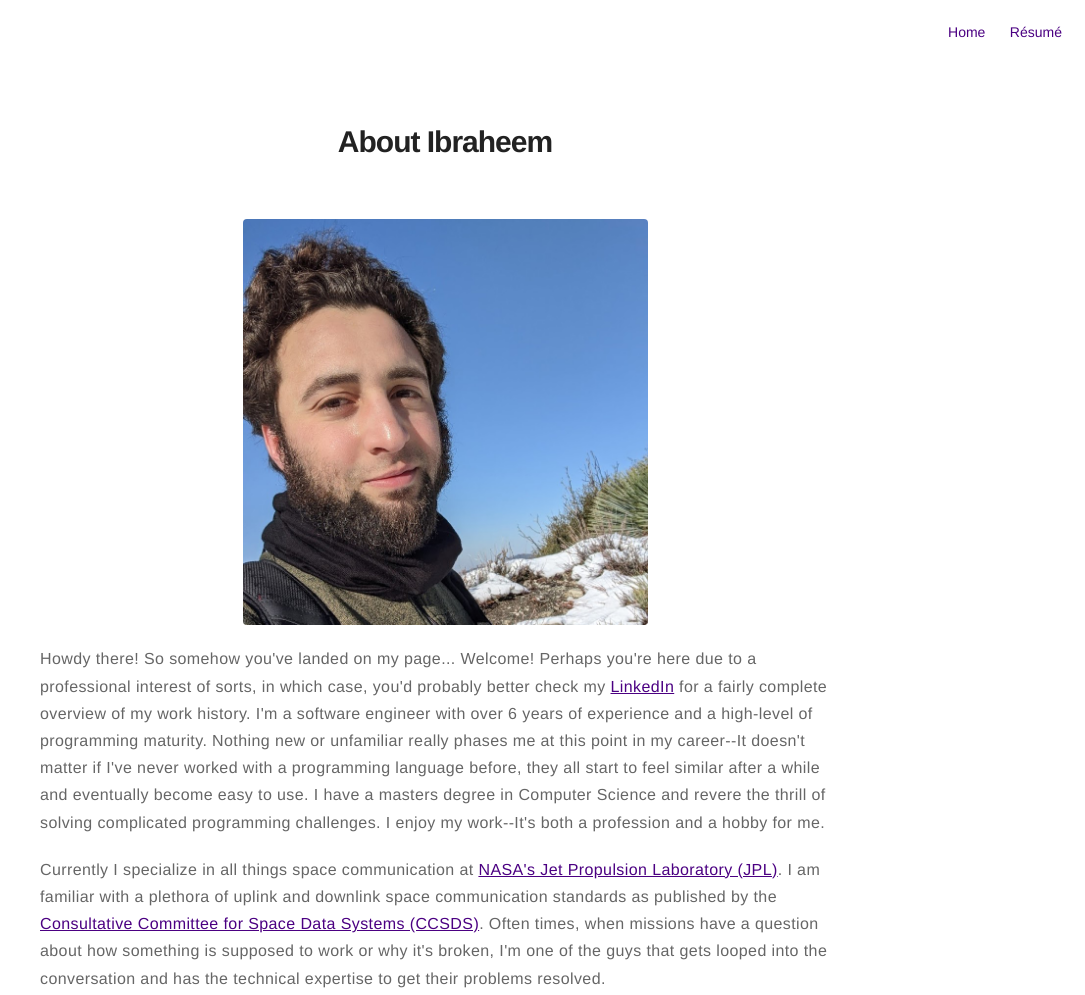
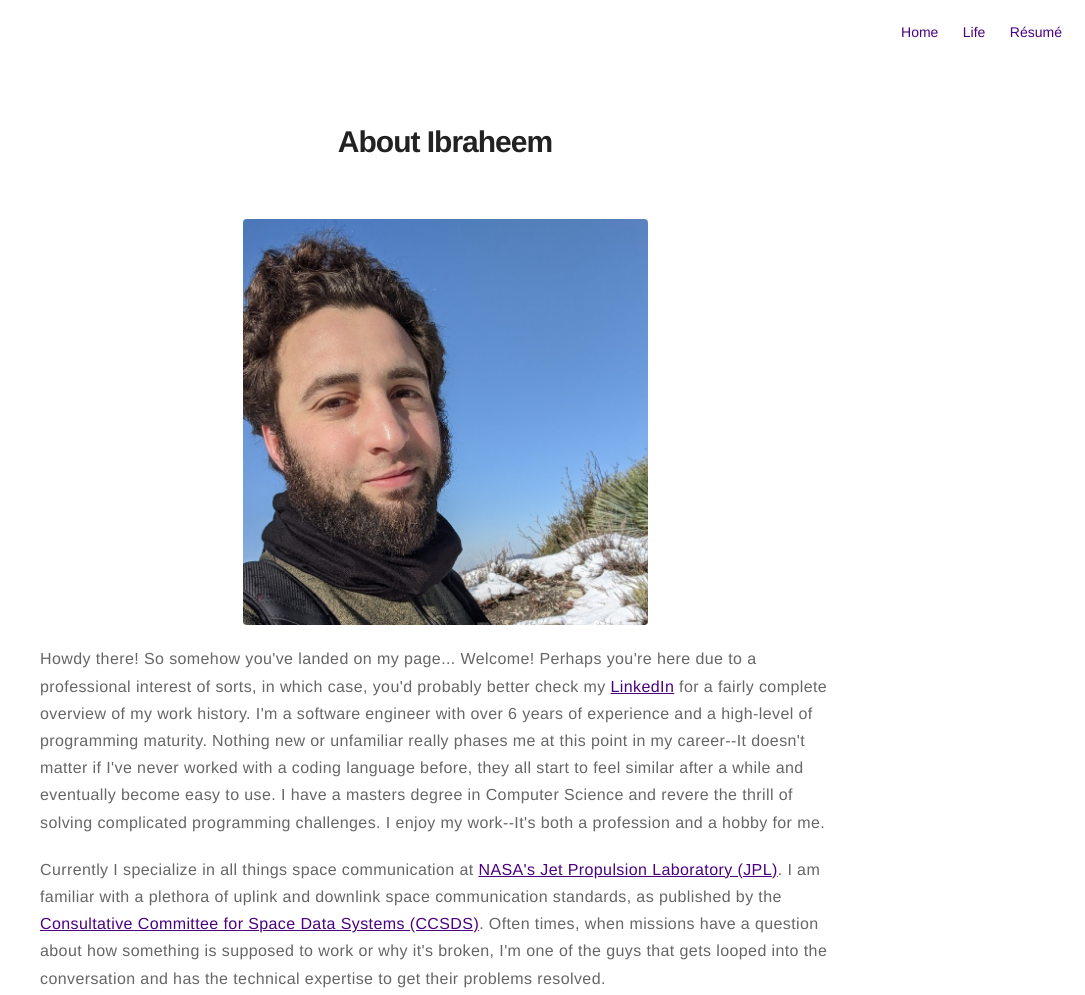
Before and after one commit to iysaleh/iysaleh.github.io, a Jekyll site: the page built from about.md, in a window 1280 px wide and 1400 px high. Shown: the top 995 px of the window, without its empty margins (195-1280 px from the left). Built offline with Jekyll 4.4.1, drawn with Linux system fonts in a browser that asks for light colours; some of the changed text lies outside the part shown.

Commit message:
Add updates for life picture page

```diff
--- a/_config.yml
+++ b/_config.yml
@@ -76,9 +76,12 @@ pagination:
 # if you don't need projects, comment the *projects* configs below
 projects: false
 
-# if you don't need "about" or "blog", comment them out below
+# if you don't need "about" or "blog" or "life", comment them out below
 about: true
+
 blog: false
+
+life: true
 
 # do you want to show the "read time" of the posts?
 read-time: true
@@ -101,12 +104,13 @@ animation: true
 # add default values to specific pages or layouts
 defaults:
   - scope:
-      path: "" # an empty string here means all files in the project
+      path: "assets/life" # an empty string here means all files in the project
       layout: "post"
     values:
       # setting all post to not hidden by default,
       # can be overridden in the front matter for a specific post
       hidden: false
+      image: true
 
 plugins:
   - jekyll-seo-tag
--- /dev/null
+++ b/_includes/life_style.scss
@@ -0,0 +1,25 @@
+
+@import "base/variables";
+//@import "base/normalize";
+@import "base/life";
+@import "base/syntax";
+@import "base/general";
+@import "base/helpers";
+
+@import "pages/home-blog-projects";
+@import "pages/page";
+@import "pages/post";
+@import "pages/tags";
+
+@import "components/author";
+@import "components/disqus";
+@import "components/footer";
+@import "components/header";
+@import "components/nav";
+@import "components/others";
+@import "components/pagination";
+@import "components/related";
+@import "components/share";
+@import "components/side-by-side";
+@import "components/social-links";
+@import "components/spoiler";
--- a/_includes/nav.html
+++ b/_includes/nav.html
@@ -30,6 +30,14 @@
             {% endif %}
         {% endif %}
 
+        {% if site.life == true %}
+            {% if page.title != "Life" %}
+                <li class="item">
+                    <a class="link" href="{{ site.url }}/life">Life</a>
+                </li>
+            {% endif %}
+        {% endif %}
+
         {% if site.resume == true %}
             <li class="item">
                 <a class="link" href="{% if site.resume-external %}{{ site.resume-url }}{% else %}{{ site.url }}/{{ site.resume-url }}{% endif %}">Résumé</a>
--- /dev/null
+++ b/_sass/base/life.scss
@@ -0,0 +1,61 @@
+// BASIC
+
+ul {
+  display: flex;
+  flex-wrap: wrap;
+  list-style: none;
+}
+
+li {
+  height: 40vh;
+  flex-grow: 1;
+  list-style: none
+}
+
+li:last-child {
+  // There's no science in using "10" here. In all my testing, this delivered the best results.
+  flex-grow: 10;
+}
+
+img {
+  max-height: 100%;
+  min-width: 100%;
+  object-fit: cover;
+  vertical-align: bottom;
+}
+
+// ADVANCED
+
+// Portrait
+
+@media (max-aspect-ratio: 1/1) {
+  li {
+    height: 30vh;
+  }
+}
+
+// Short screens
+
+@media (max-height: 480px) {
+  li {
+    height: 80vh;
+  }
+}
+
+// Smaller screens in portrait
+
+@media (max-aspect-ratio: 1/1) and (max-width: 480px) {
+  ul {
+    flex-direction: row;
+  }
+
+  li {
+    height: auto;
+    width: 100%;
+  }
+  img {
+    width: 100%;
+    max-height: 75vh;
+    min-width: 0;
+  }
+}
--- a/about.md
+++ b/about.md
@@ -5,9 +5,9 @@ layout: page
 <h1>About Ibraheem</h1>
 ![Profile Image]({% if site.external-image %}{{ site.picture }}{% else %}{{ site.url }}/{{ site.picture }}{% endif %})
 
-<p>Howdy there! So somehow you've landed on my page... Welcome! Perhaps you're here due to a professional interest of sorts, in which case, you'd probably better check my <a href="https://www.linkedin.com/in/ibraheem-saleh-35a5636a">LinkedIn</a> for a fairly complete overview of my work history. I'm a software engineer with over 6 years of experience and a high-level of programming maturity. Nothing new or unfamiliar really phases me at this point in my career--It doesn't matter if I've never worked with a programming language before, they all start to feel similar after a while and eventually become easy to use. I have a masters degree in Computer Science and revere the thrill of solving complicated programming challenges. I enjoy my work--It's both a profession and a hobby for me.</p>
+<p>Howdy there! So somehow you've landed on my page... Welcome! Perhaps you're here due to a professional interest of sorts, in which case, you'd probably better check my <a href="https://www.linkedin.com/in/ibraheem-saleh-35a5636a">LinkedIn</a> for a fairly complete overview of my work history. I'm a software engineer with over 6 years of experience and a high-level of programming maturity. Nothing new or unfamiliar really phases me at this point in my career--It doesn't matter if I've never worked with a coding language before, they all start to feel similar after a while and eventually become easy to use. I have a masters degree in Computer Science and revere the thrill of solving complicated programming challenges. I enjoy my work--It's both a profession and a hobby for me.</p>
 
-<p>Currently I specialize in all things space communication at <a href="https://www.jpl.nasa.gov/">NASA's Jet Propulsion Laboratory (JPL)</a>. I am familiar with a plethora of uplink and downlink space communication standards as published by the <a href="https://public.ccsds.org">Consultative Committee for Space Data Systems (CCSDS)</a>. Often times, when missions have a question about how something is supposed to work or why it's broken, I'm one of the guys that gets looped into the conversation and has the technical expertise to get their problems resolved.</p>
+<p>Currently I specialize in all things space communication at <a href="https://www.jpl.nasa.gov/">NASA's Jet Propulsion Laboratory (JPL)</a>. I am familiar with a plethora of uplink and downlink space communication standards, as published by the <a href="https://public.ccsds.org">Consultative Committee for Space Data Systems (CCSDS)</a>. Often times, when missions have a question about how something is supposed to work or why it's broken, I'm one of the guys that gets looped into the conversation and has the technical expertise to get their problems resolved.</p>
 
 <p>When I'm not buried in code at JPL or in my own personal projects, you might find me out hiking a mountain peak or riding the canyon twisties on one of my motorcycles. If not that, then I'm probably at home enjoying some quality time with my family or playing my kitties -- yes, it doesn't matter how old they get, they're <b>ALWAYS</b> kitties!</p>
 
```
Also changed, not shown: other parts of about.md (+1 -1 lines), _layouts/life.html (added, +54 -0 lines), css/lightbox.css (added, +94 -0 lines), life.md (added, +17 -0 lines), js/lightbox.js (added).
